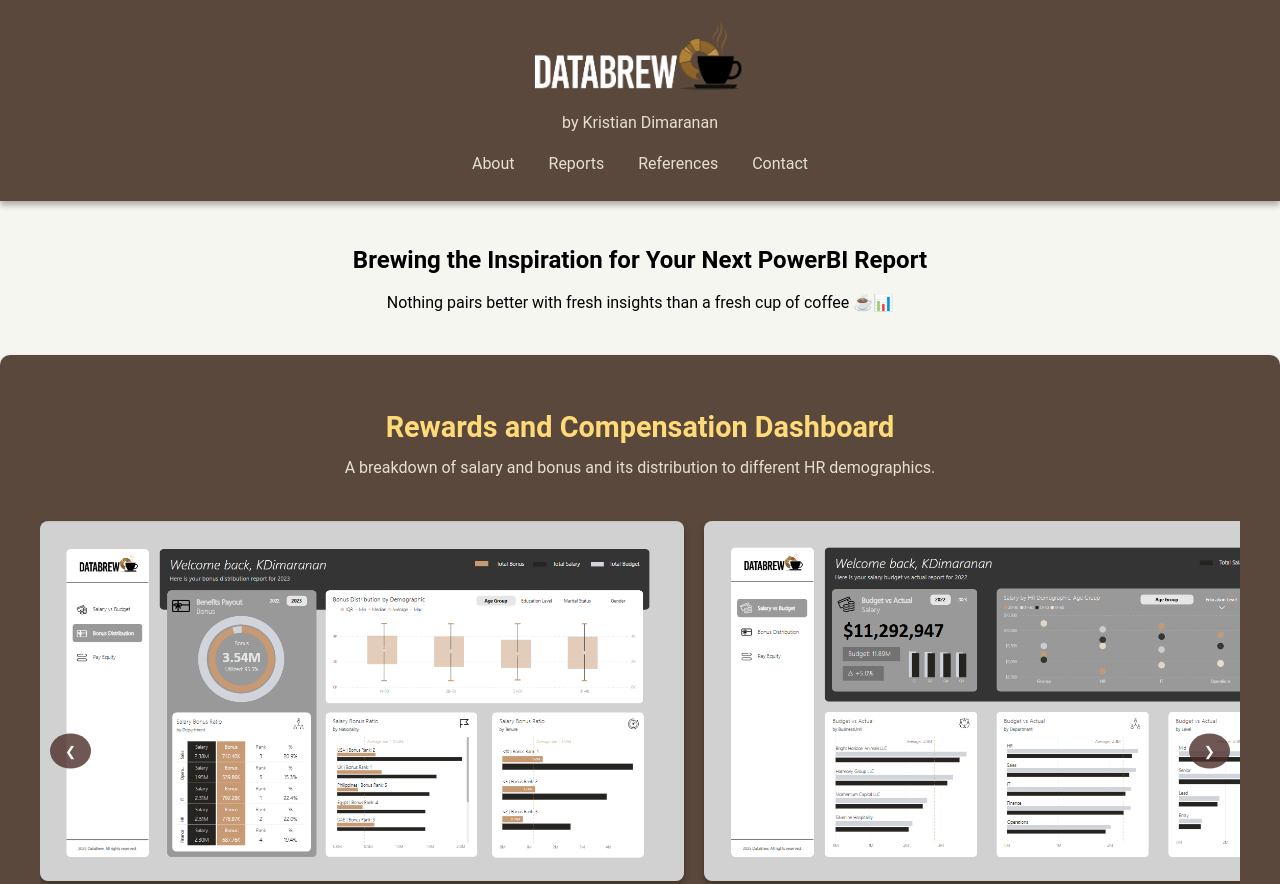
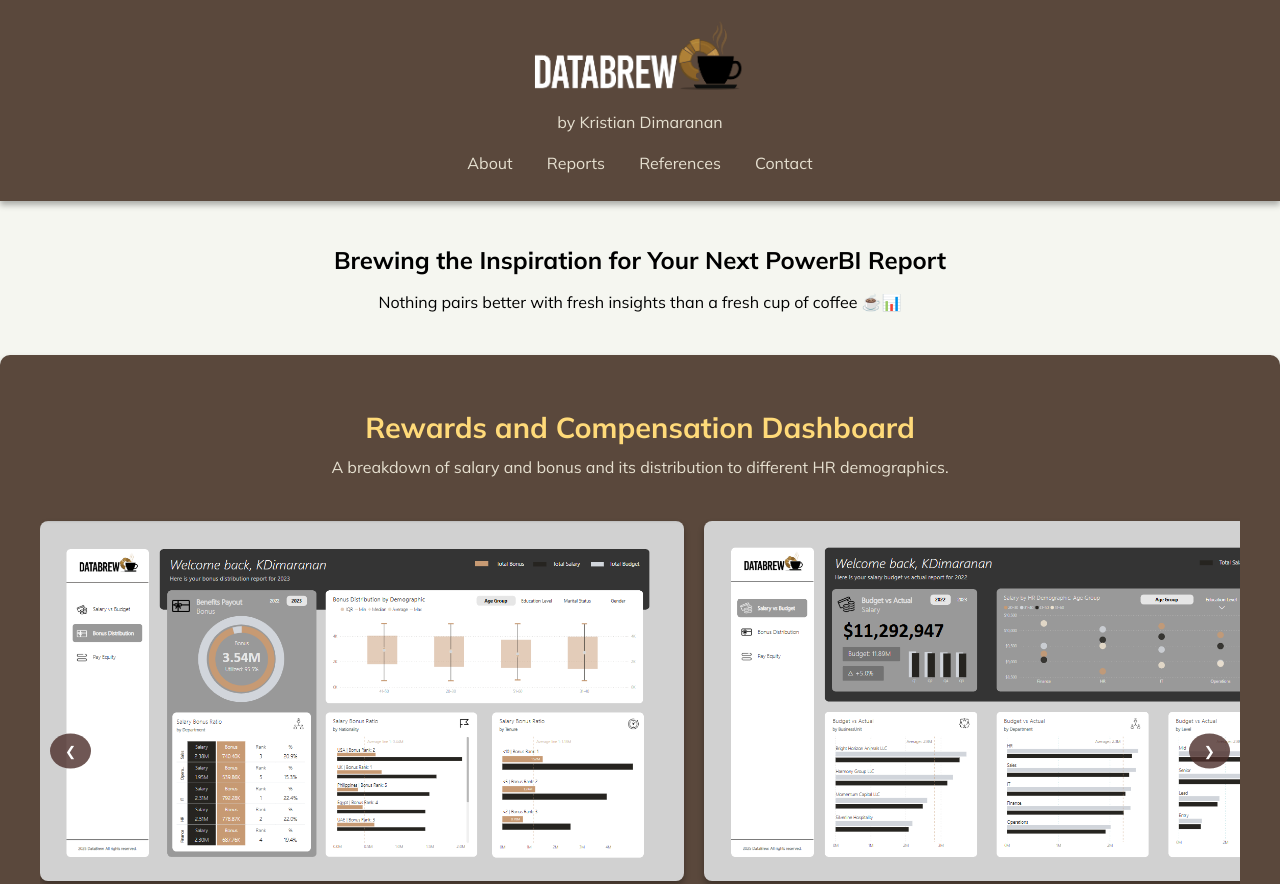
Before and after one commit to tianlloyd/databrew.github.io, a plain HTML site: page index.html in a window 1280 px wide. Shown: the top 884 px of the page. Drawn offline with Linux system fonts and the light colour scheme.

Commit message:
Update index.html

```diff
--- a/index.html
+++ b/index.html
@@ -3,11 +3,12 @@
 <head>
     <meta charset="UTF-8">
     <meta name="viewport" content="width=device-width, initial-scale=1.0">
+    <link rel="stylesheet" href="https://fonts.googleapis.com/css2?family=Mulish:wght@300;400;500;700&display=swap">
     <title>DataBrew</title>
     <style>
         /* General Body Styling */
         body {
-            font-family: 'Roboto', sans-serif;
+            font-family: 'Mulish', sans-serif;
             margin: 0;
             padding: 0;
             background-color: #f5f6f0; /* Light coffee background for contrast */
```
